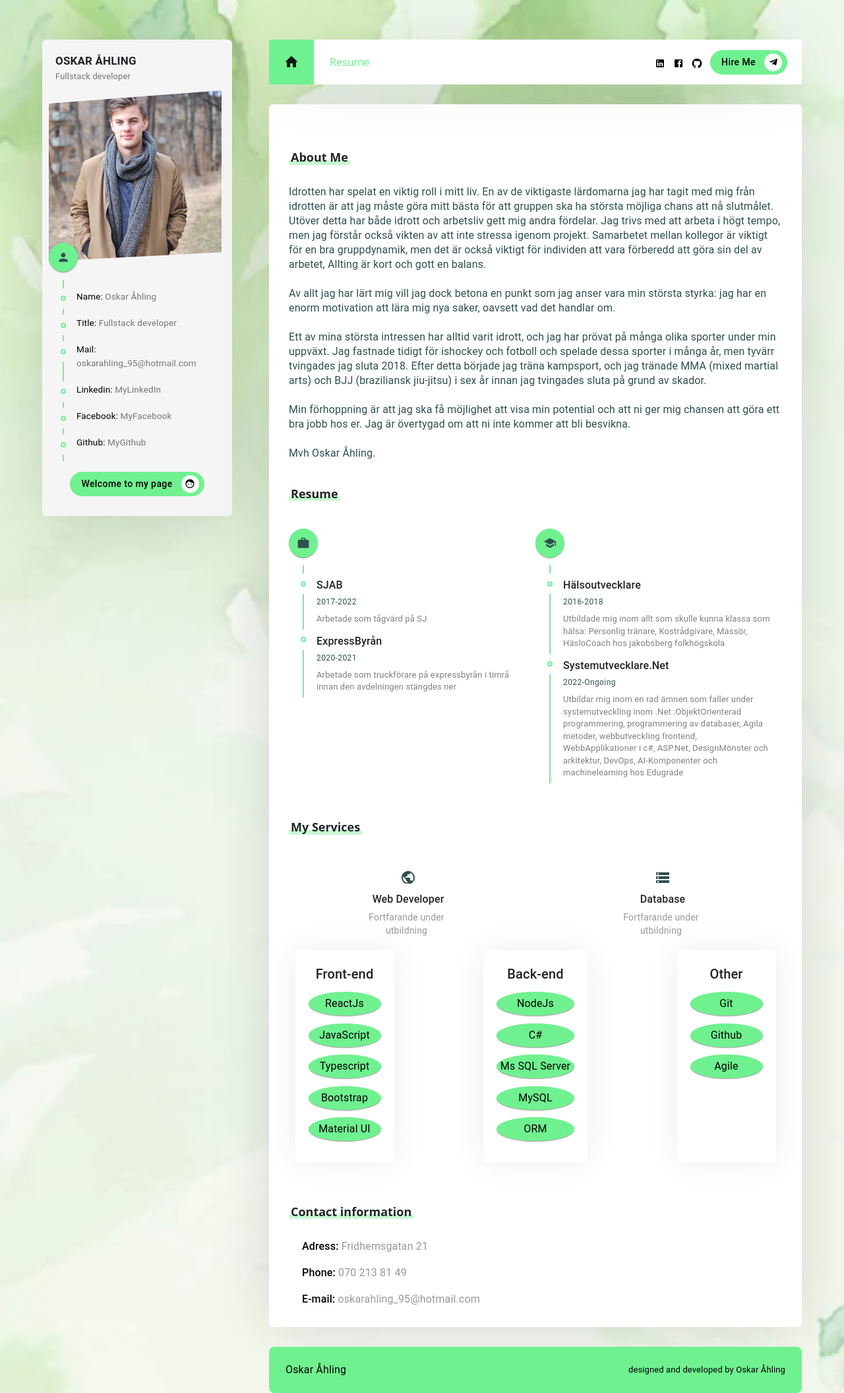
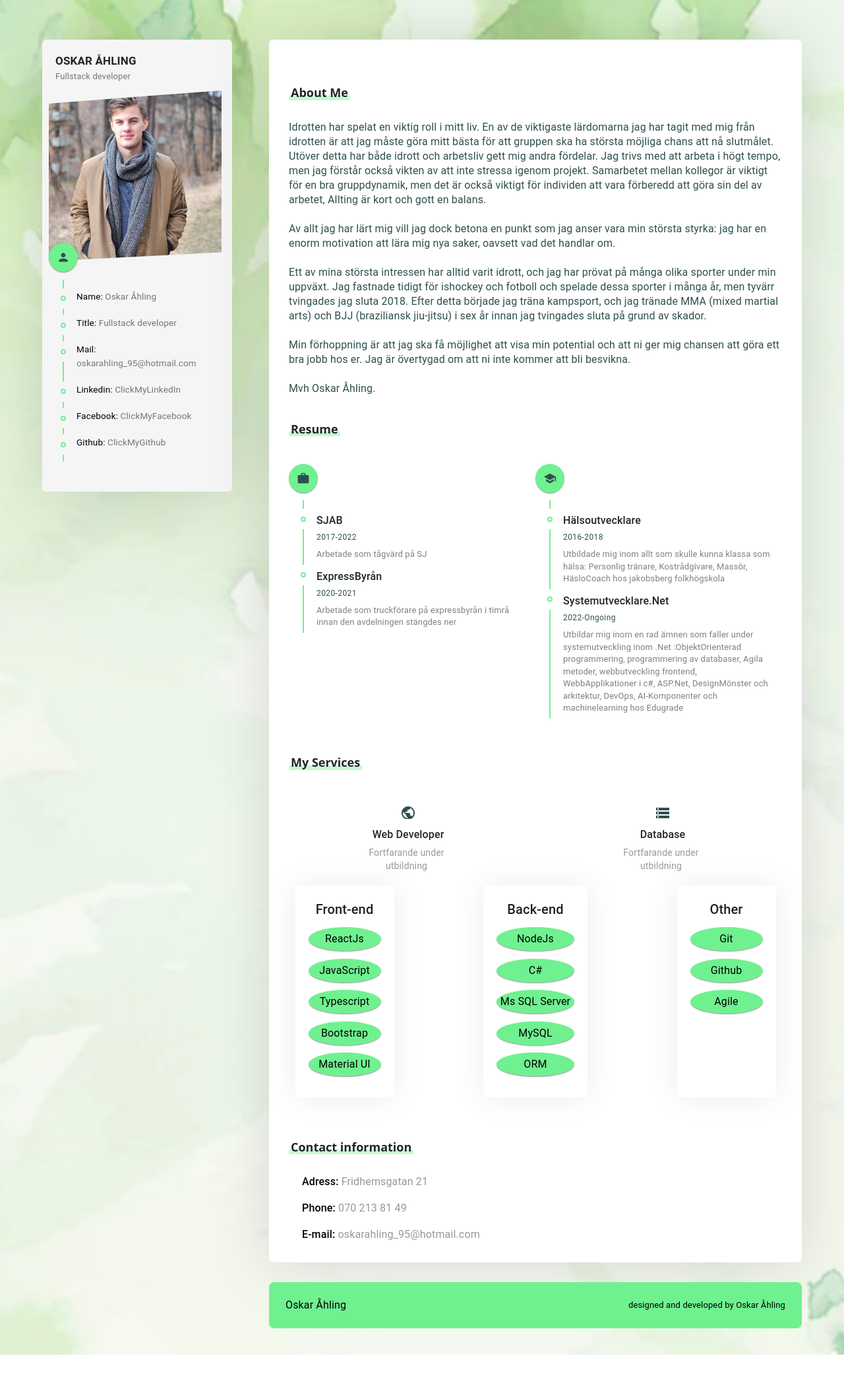
Before and after one commit to EduOskar/portfolio, a React (Create React App) app: page /#/ in a window 1280 px wide. Shown: the whole page at 66% size. After the commit the page ends 2053 px from the top, so only its background shows below. Built offline with nearby package versions, Linux system fonts and the light colour scheme.

Commit message:
fixed display

```diff
--- a/src/App.js
+++ b/src/App.js
@@ -22,7 +22,7 @@ function App() {
         </Grid>
         <Grid item xs style={{ backgroundColor: "transparent" }}>
           <HashRouter>
-            <Header />
+            {/* <Header /> */}
             <div className="main-content container_shadow">
               <Routes>
                 <Route path="/" element={<Resume />} />
--- a/src/components/Footer/Footer.css
+++ b/src/components/Footer/Footer.css
@@ -8,6 +8,11 @@
     min-height: 70px;
     border-radius: 8px;
     padding: 20px 25px;
+
+}
+
+.footer_container{
+    padding-bottom: 40px;
 }
 
 .footer .footer_copyright {
--- a/src/components/Footer/Footer.js
+++ b/src/components/Footer/Footer.js
@@ -1,23 +1,23 @@
-import { Typography } from '@mui/material'
-import React from 'react'
-import './Footer.css'
-import resumeData from '../../utilities/resumeData'
+import { Typography } from "@mui/material";
+import React from "react";
+import "./Footer.css";
+import resumeData from "../../utilities/resumeData";
 
 const Footer = () => {
-    return (
-        <div className='footer'>
-            <div className='footer_left'>
-                <Typography className='footer_name'> {resumeData.name}</Typography>
-            </div>
-            <div className='footer_right'>
-                <Typography className='footer_copyright'>
-                    designed and developed by  Oskar Åhling
+  return (
+    <div className="footer_container">
+      <div className="footer">
+        <div className="footer_left">
+          <Typography className="footer_name"> {resumeData.name}</Typography>
+        </div>
+        <div className="footer_right">
+          <Typography className="footer_copyright">
+            designed and developed by Oskar Åhling
+          </Typography>
+        </div>
+      </div>
+    </div>
+  );
+};
 
-                </Typography>
-            </div>
-
-        </div>
-    )
-}
-
-export default Footer
+export default Footer;
--- a/src/components/Header/Header.css
+++ b/src/components/Header/Header.css
@@ -43,7 +43,9 @@
 }
 
 .header .header_right > a > .MuiSvgIcon-root {
-    font-size: 16px !important;
+    font-size: 30px !important;
     margin-right: 12px;
-    color: black;
+    color: var(--main-color);
+
+
 }
--- a/src/components/Header/Header.js
+++ b/src/components/Header/Header.js
@@ -33,9 +33,8 @@ const Header = (props) => {
           >
             Resume
           </Nav.Link>
+          {/* Portfolio will be filled in when i get projects i have worked on outside of school/ that im proud of  */}
 
-          {/* Portfolio will be filled in when i get projects i have worked on outside of school/ that im proud of  */}
-          {/* Portfolio Link
           <Nav.Link
             as={NavLink}
             to="./Portfolio"
@@ -44,16 +43,20 @@ const Header = (props) => {
             }
           >
             Portfolio
-          </Nav.Link> */}
+          </Nav.Link>
         </Nav>
 
         <div className="header_right">
           {Object.keys(resumeData.socials).map((key) => (
-            <a href={resumeData.socials[key].Link} target="_blank">
+            <a
+              link={resumeData.socials[key].link}
+              href={resumeData.socials[key].Link}
+              target="_blank"
+            >
               {resumeData.socials[key].icon}
             </a>
           ))}
-          <CustomButton text={"Hire Me"} icon={<Telegram />} />
+          {/* <CustomButton text={"Hire Me"} icon={<Telegram />} /> */}
         </div>
       </Navbar.Collapse>
     </Navbar>
--- a/src/components/Profile/Profile.js
+++ b/src/components/Profile/Profile.js
@@ -55,7 +55,7 @@ const Profile = () => {
           ))}
         </CustomTimeLine>
         <div className="button_container">
-          <CustomButton text={"Welcome to my page"} icon={<FaceIcon />} />
+          {/* <CustomButton text={"Welcome to my page"} icon={<FaceIcon />} /> */}
         </div>
       </div>
     </div>
--- a/src/pages/Resume/Resume.js
+++ b/src/pages/Resume/Resume.js
@@ -16,6 +16,7 @@ import {
   TimelineItem,
   TimelineSeparator,
 } from "@mui/lab";
+import headerScroll from "../../components/Header/Header";
 
 const Resume = () => {
   //Reading in from jsonfile
--- a/src/utilities/resumeData.js
+++ b/src/utilities/resumeData.js
@@ -17,17 +17,17 @@ export default {
   socials: {
     Linkedin: {
       link: "https://www.linkedin.com/in/oskar-%C3%A5hling-708a99162/",
-      text: "MyLinkedIn",
+      text: "ClickMyLinkedIn",
       icon: <LinkedInIcon />,
     },
     Facebook: {
       link: "https://www.facebook.com/oskar.ahling/",
-      text: "MyFacebook ",
+      text: "ClickMyFacebook ",
       icon: <FacebookIcon />,
     },
     Github: {
       link: "https://github.com/EduOskar",
-      text: "MyGithub",
+      text: "ClickMyGithub",
       icon: <GitHubIcon />,
     },
   },
```
